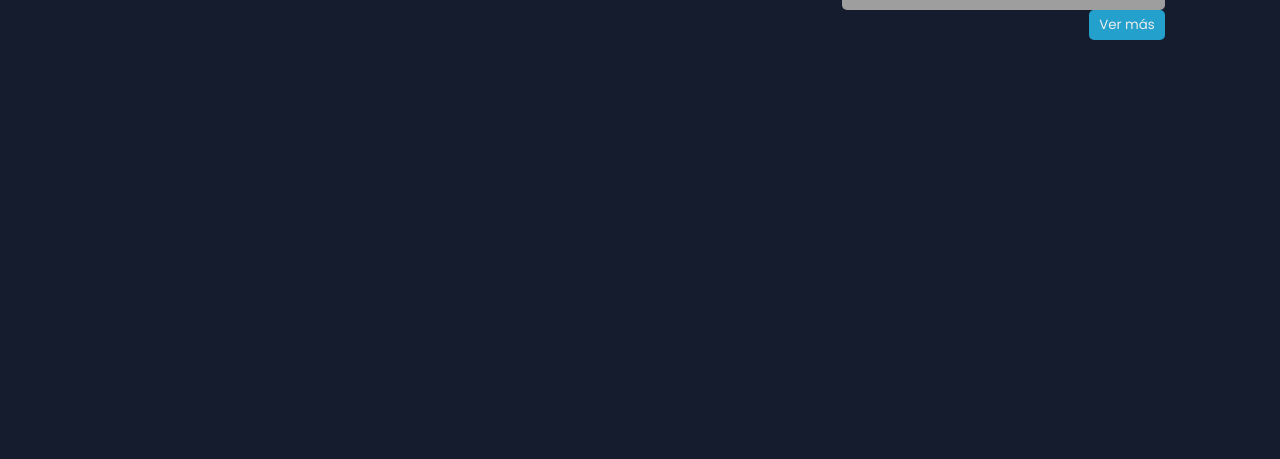
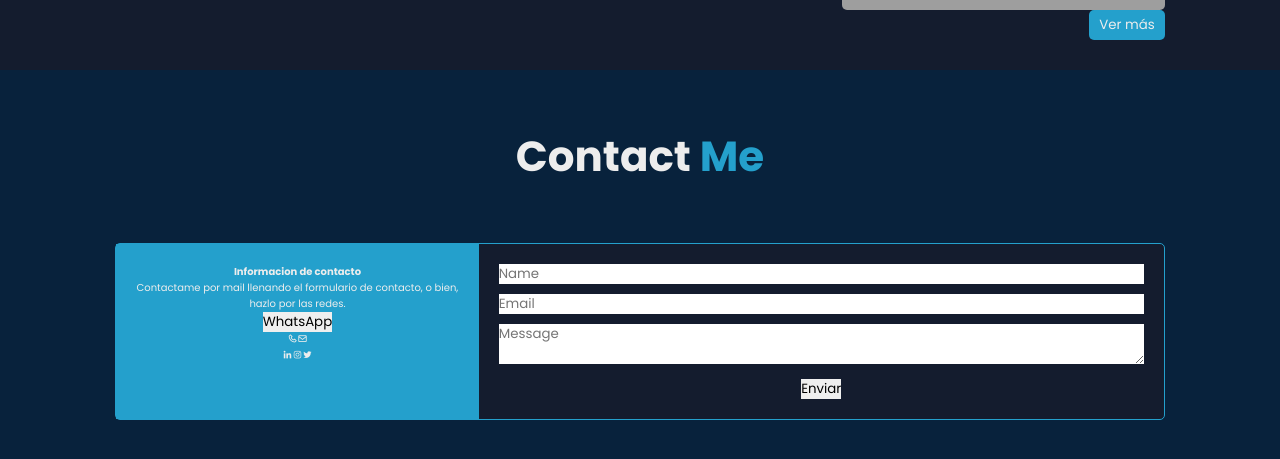
Before and after one commit to frangabriel13/portfolio, a React (Vite) app: page / in a window 1280 px wide. Shown: the part 2320-2779 px from the top of the page. Before the commit the page ends 2390 px from the top, so only its background shows below. Built offline with nearby package versions, Linux system fonts and the light colour scheme; grey boxes are pictures that could not be loaded.

Commit message:
form arrancado

```diff
--- a/src/App.jsx
+++ b/src/App.jsx
@@ -4,6 +4,7 @@ import Home from './components/home/Home';
 import About from './components/about/About';
 import Skills from './components/skills/Skills';
 import Projects from './components/projects/Projects';
+import Contact from './components/contact/Contact';
 
 function App() {
   return (
@@ -13,6 +14,7 @@ function App() {
       <About />
       <Skills />
       <Projects />
+      <Contact />
     </>
   )
 }
--- /dev/null
+++ b/src/components/contact/Contact.jsx
@@ -0,0 +1,36 @@
+import React from "react";
+import s from "./Contact.module.css";
+
+const Contact = () => {
+  return (
+    <div className={s.container}>
+      <h2 className={s.title}>Contact <span>Me</span></h2>
+      <div className={s.wrapper}>
+        <div className={s.contact}>
+          <div className={s.info}>
+            <h4>Informacion de contacto</h4>
+            <p>Contactame por mail llenando el formulario de contacto, o bien, hazlo por las redes.</p>
+            <button className={s.whatsappButton}>WhatsApp</button>
+            <div className={s.icons}>
+              <i class='bx bx-phone'></i>
+              <i class='bx bx-envelope' ></i>
+            </div>
+          </div>
+          <div className={s.socialIcons}>
+            <i class='bx bxl-linkedin' ></i>
+            <i class='bx bxl-instagram' ></i>
+            <i class='bx bxl-twitter' ></i>
+          </div>
+        </div>
+        <div className={s.form}>
+          <input type="text" placeholder="Name" />
+          <input type="email" placeholder="Email" />
+          <textarea placeholder="Message"></textarea>
+          <button className={s.sendButton}>Enviar</button>
+        </div>
+      </div>
+    </div>
+  );
+};
+
+export default Contact;
--- /dev/null
+++ b/src/components/contact/Contact.module.css
@@ -0,0 +1,46 @@
+.container {
+  display: flex;
+  flex-direction: column;
+  align-items: center;
+  text-align: center;
+  background: var(--second-bg-color);
+  padding: 5.5rem 9%;
+}
+
+.container h2 {
+  font-size: 4.2rem;
+  margin-bottom: 5.5rem;
+}
+
+.title span {
+  color: var(--main-color);
+}
+
+.wrapper {
+  display: flex;
+  justify-content: center;
+  border: .1rem solid var(--main-color);
+  border-radius: .5rem;
+  background: var(--bg-color);
+}
+
+.contact {
+  flex: 1;
+  background: var(--main-color);
+  padding: 2rem;
+}
+
+.form {
+  flex: 2;
+  padding: 2rem;
+}
+
+.form input,
+.form textarea {
+  width: 100%;
+  margin-bottom: 1rem;
+}
+
+.sendButton {
+  align-self: flex-end;
+}
```
